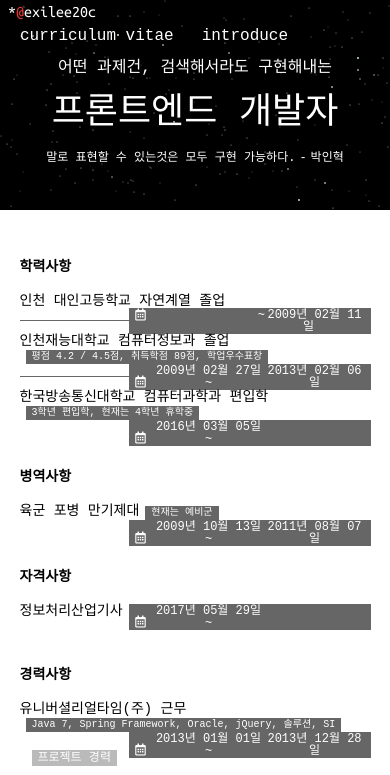
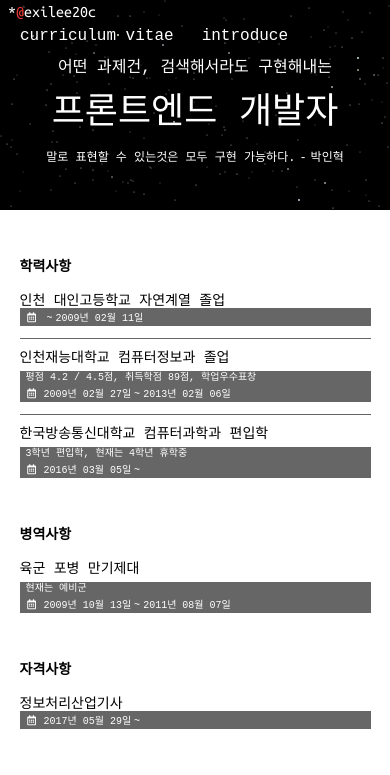
Before and after one commit to exilee20c/exilee20c.github.io, a React (Create React App) app: page / in a window 390 px wide. Shown: the top 775 px of the page. Built offline with nearby package versions, Linux system fonts and the light colour scheme; a web font is replaced by a local one.

Commit message:
이력서 반응형

```diff
--- a/src/components/CurriculumVitae.js
+++ b/src/components/CurriculumVitae.js
@@ -21,6 +21,17 @@ const CurriculumWrap = styled.section`
           padding: 2px 6px;
           background-color: #666666;
           color: #ffffff;
+
+          @media (max-width: 1024px) {
+            display: block;
+            margin-left: 0;
+            margin-top: 6px;
+          }
+        }
+
+        @media (max-width: 768px) {
+          width: 100%;
+          margin-bottom: -1px;
         }
       }
 
@@ -33,6 +44,15 @@ const CurriculumWrap = styled.section`
         display: inline-block;
         float: right;
         overflow: hidden;
+
+        @media (max-width: 768px) {
+          float: unset;
+          display: block;
+          width: 100%;
+          font-size: 10px;
+          padding-top: 4px;
+          padding-bottom: 2px;
+        }
 
         i {
           display: inline-block;
@@ -48,6 +68,11 @@ const CurriculumWrap = styled.section`
           &.time-to {
             width: 112px;
             float: right;
+
+            @media (max-width: 768px) {
+              float: unset;
+              width: auto;
+            }
 
             &:before {
               content: "~";
@@ -69,9 +94,18 @@ const CurriculumWrap = styled.section`
 
             & + .time-to {
               width: 100px;
+
+              @media (max-width: 768px) {
+                width: auto;
+              }
+
               &:before {
                 display: none;
               }
+            }
+
+            @media (max-width: 768px) {
+              width: auto;
             }
           }
         }
@@ -285,7 +319,7 @@ function parseCategory(json_data) {
                 </p>
                 <ul className="project-list">
                   {item.project.map(project => (
-                    <li>
+                    <li key={project.title}>
                       <p>
                         {project.title}
                         {project.desc && <span>{project.desc}</span>}
```
